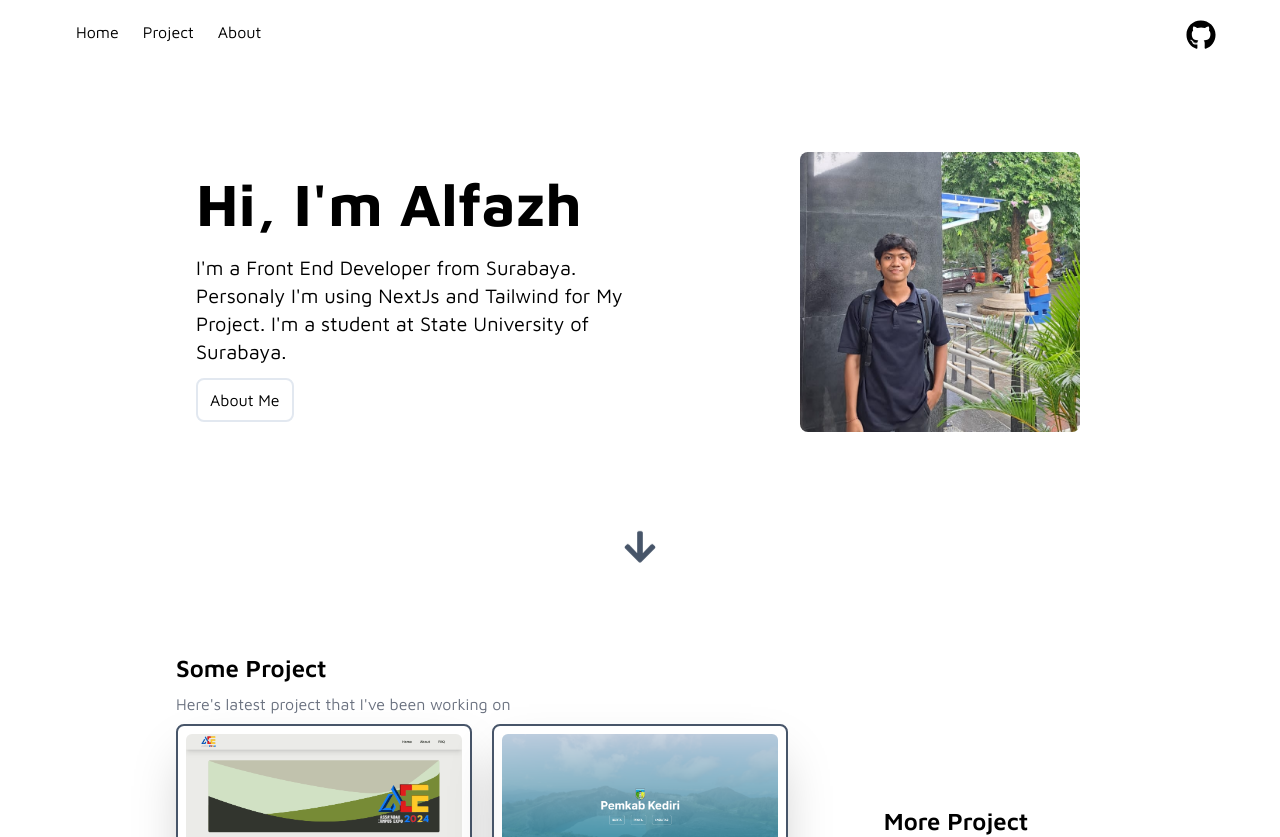
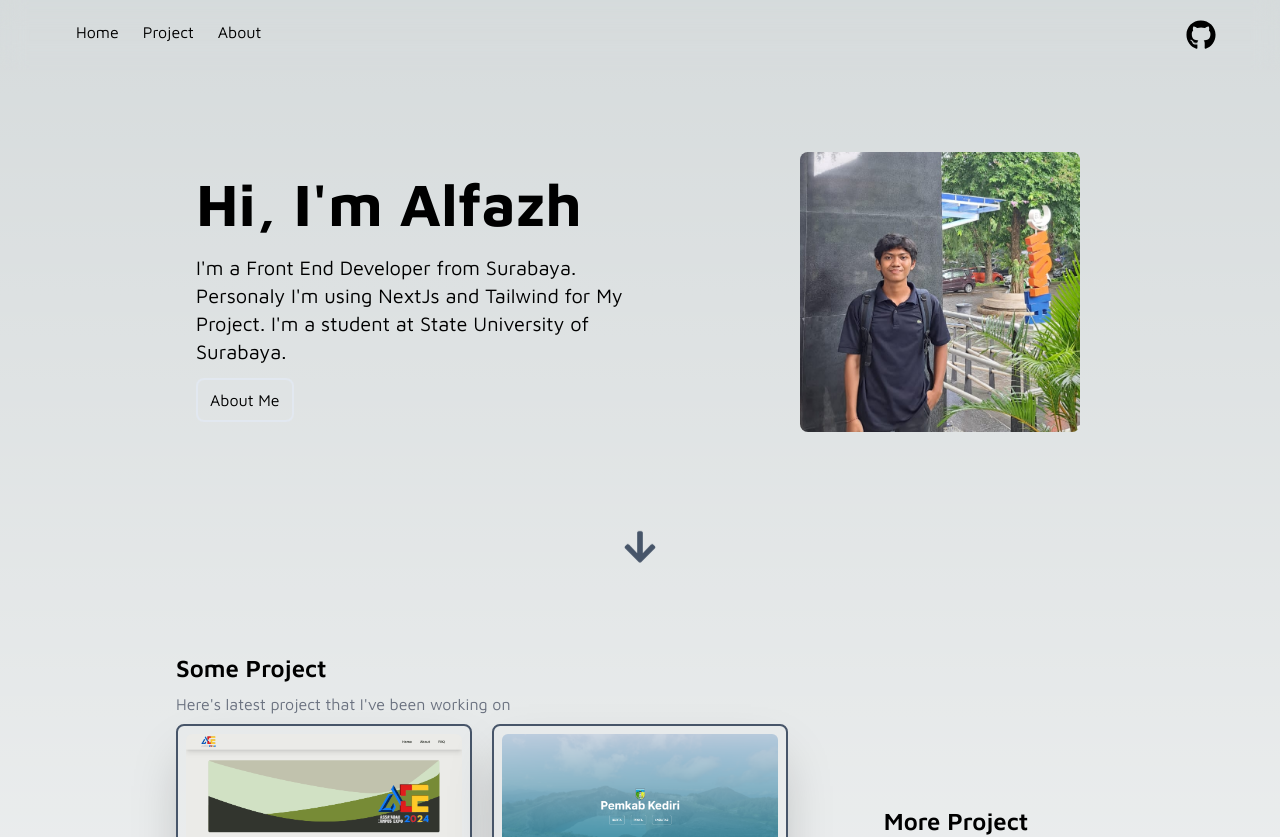
Before and after one commit to alfazh123/Alfazh-page, a Next.js app: page / in a window 1280 px wide. Shown: the top 837 px of the page. Built offline with nearby package versions, Linux system fonts and the light colour scheme.

Commit message:
feat: dark theme

```diff
--- a/app/globals.css
+++ b/app/globals.css
@@ -2,7 +2,7 @@
 @tailwind components;
 @tailwind utilities;
 
-/* :root {
+:root {
   --foreground-rgb: 0, 0, 0;
   --background-start-rgb: 214, 219, 220;
   --background-end-rgb: 255, 255, 255;
@@ -10,11 +10,17 @@
 
 @media (prefers-color-scheme: dark) {
   :root {
+    --foreground-rgb: 0, 0, 0;
+    --background-start-rgb: 255, 255, 255;
+    --background-end-rgb: 255, 255, 255;
+  }
+
+  .dark {
     --foreground-rgb: 255, 255, 255;
     --background-start-rgb: 0, 0, 0;
     --background-end-rgb: 0, 0, 0;
   }
-} */
+}
 
 body {
   color: rgb(var(--foreground-rgb));
--- a/tailwind.config.ts
+++ b/tailwind.config.ts
@@ -27,3 +27,32 @@ const config: Config = {
     plugins: [],
 };
 export default config;
+
+module.exports = {
+    mode: "jit",
+    purge: [
+        "./pages/**/*.{js,ts,jsx,tsx,mdx}",
+        "./components/**/*.{js,ts,jsx,tsx,mdx}",
+        "./app/**/*.{js,ts,jsx,tsx,mdx}",
+    ],
+    darkMode: "class",
+    theme: {
+        extend: {
+            backgroundImage: {
+                "gradient-radial": "radial-gradient(var(--tw-gradient-stops))",
+                "gradient-conic":
+                    "conic-gradient(from 180deg at 50% 50%, var(--tw-gradient-stops))",
+            },
+            animation: {
+                "infinite-scroll": "infinite-scroll 10s linear infinite",
+            },
+            keyframes: {
+                "infinite-scroll": {
+                    from: { transform: "translateX(0)" },
+                    to: { transform: "translateX(-100%)" },
+                },
+            },
+        },
+    },
+    plugins: [],
+};
```
